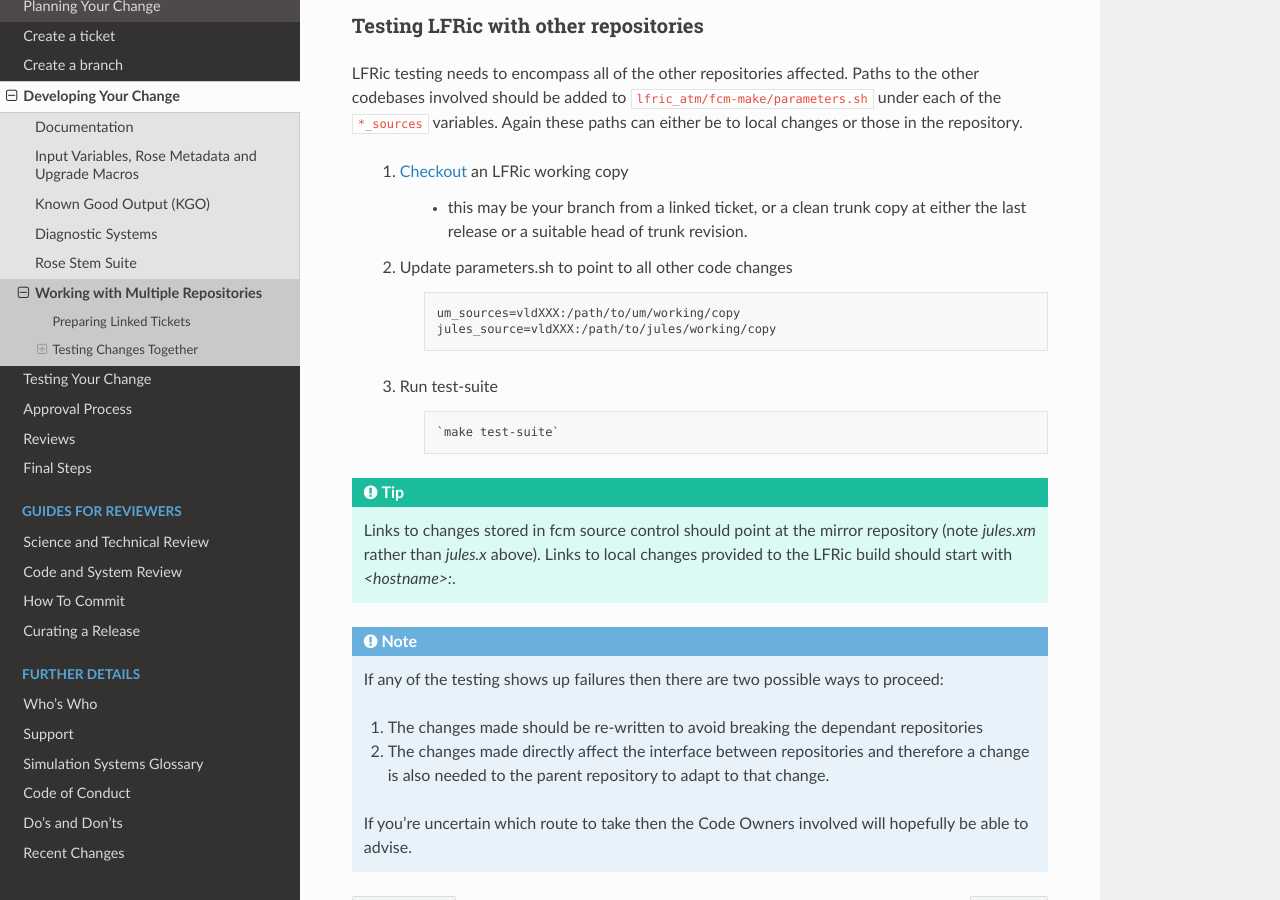
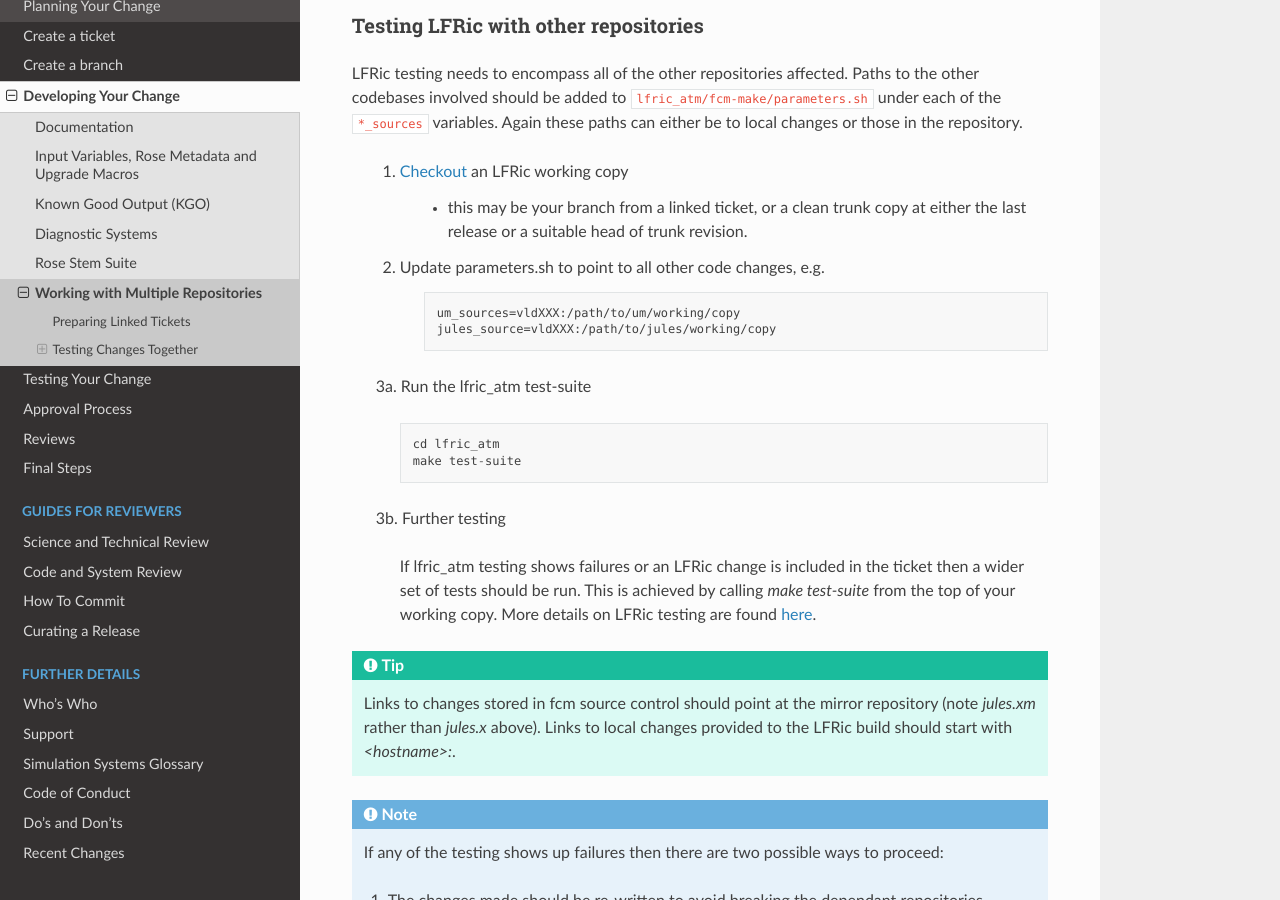
Before and after one commit to MetOffice/simulation-systems, a Sphinx documentation site: the page built from source/WorkingPractices/multi_repository.rst, in a window 1280 px wide and 900 px high, scrolled down 2119 px. Built offline with Sphinx 7.4.7 and the Read the Docs theme 2.0.0, drawn with Linux system fonts in a browser that asks for light colours.

Commit message:
update lfric testing instructions

```diff
--- a/source/WorkingPractices/multi_repository.rst
+++ b/source/WorkingPractices/multi_repository.rst
@@ -97,18 +97,27 @@ these paths can either be to local changes or those in the repository.
         - this may be your branch from a linked ticket, or a clean trunk copy
           at either the last release or a suitable head of trunk revision.
 
-    2. Update parameters.sh to point to all other code changes
+    2. Update parameters.sh to point to all other code changes, e.g.
 
         .. code-block:: RST
 
             um_sources=vldXXX:/path/to/um/working/copy
             jules_source=vldXXX:/path/to/jules/working/copy
 
-    3. Run test-suite
+    3a. Run the lfric_atm test-suite
 
         .. code-block::
 
-            `make test-suite`
+            cd lfric_atm
+            make test-suite
+
+    3b. Further testing
+
+        If lfric_atm testing shows failures or an LFRic change is included in
+        the ticket then a wider set of tests should be run. This is achieved by
+        calling `make test-suite` from the top of your working copy. More
+        details on LFRic testing are found :ref:`here<lfric_test>`.
+
 
 
 .. tip::
```
